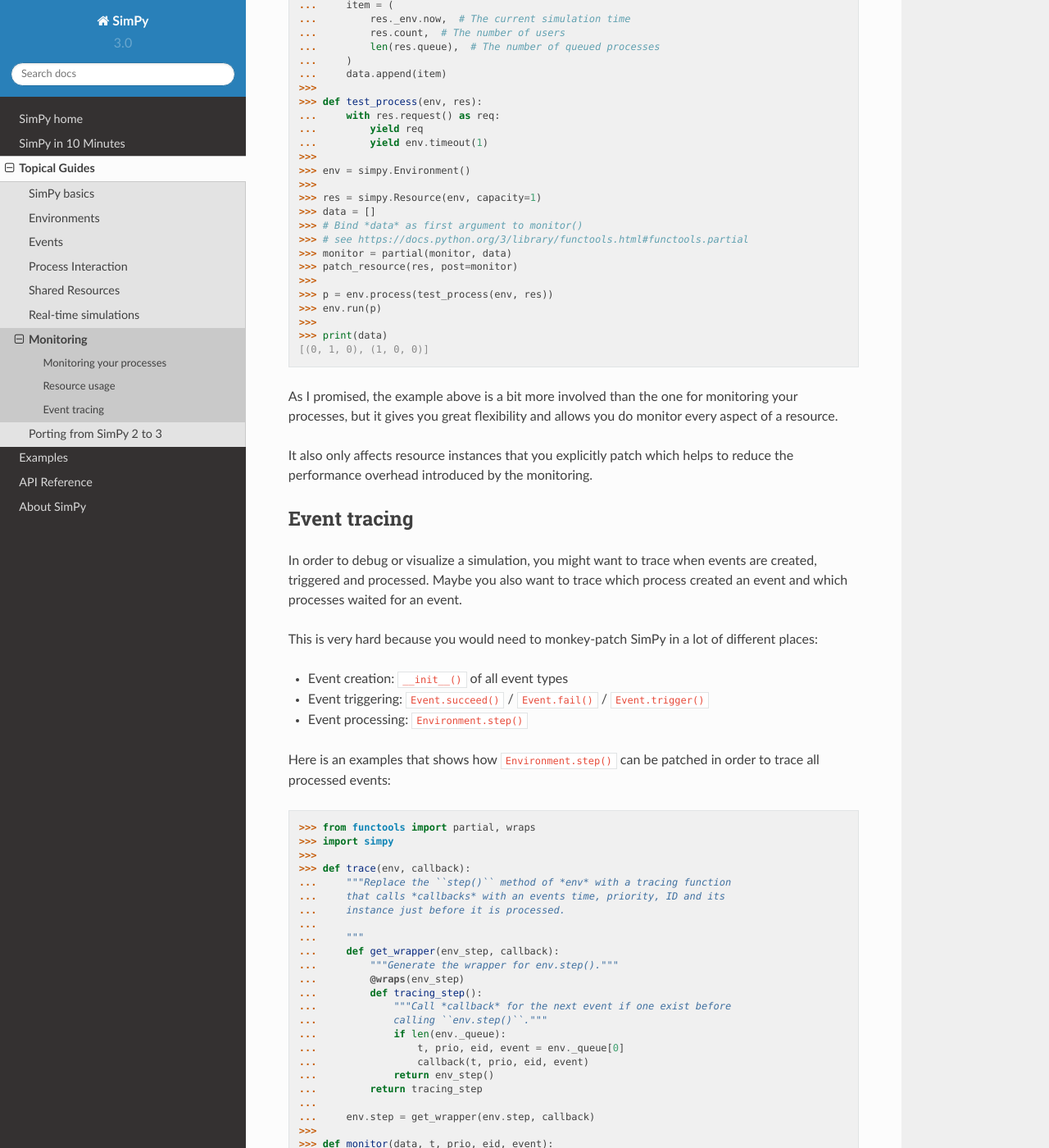
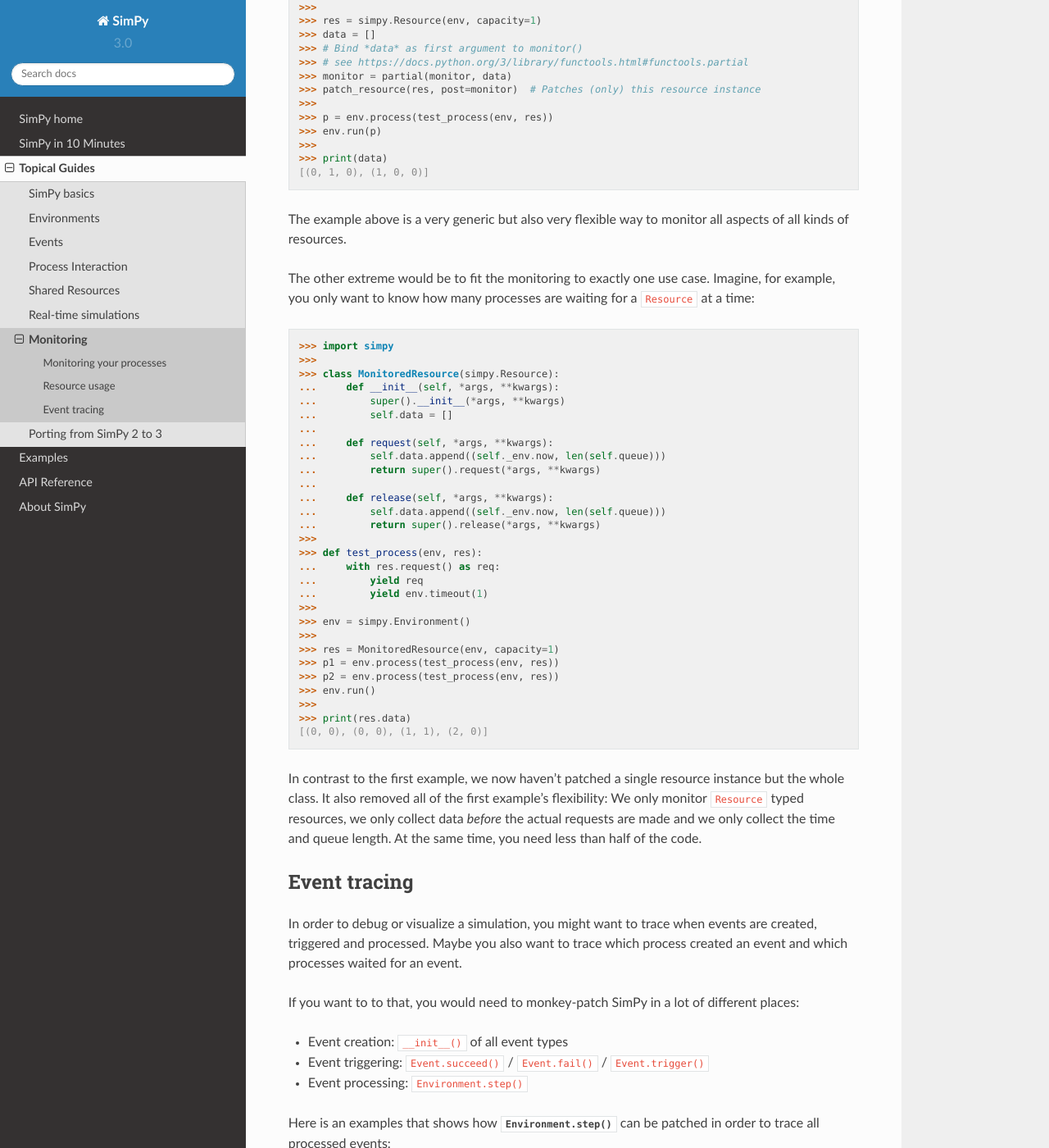
Before and after one commit to cristiklein/simpy, a Sphinx documentation site: the page built from docs/topical_guides/monitoring.rst, in a window 1280 px wide and 1400 px high, scrolled down 2854 px. Shown: the whole window at 82% size. Built offline with Sphinx 7.4.7 and the Read the Docs theme 2.0.0, drawn with Linux system fonts in a browser that asks for light colours; pages that are not in the unit, such as notebooks, are missing from menus; the version number is read from the project's files by our own code; some of the changed text lies outside the part shown.

Commit message:
Updated the monitoring guide.

```diff
--- a/docs/topical_guides/monitoring.rst
+++ b/docs/topical_guides/monitoring.rst
@@ -2,18 +2,15 @@
 Monitoring
 ==========
 
-Monitoring is a relatively complex topic.  There are a lot of different
-use-cases with lots of variations.
+Monitoring is a relatively complex topic with a lot of different use-cases and
+lots of variations.
 
-We once tried to create a monitoring system that covers all possible use-cases
-we could think of, but it quickly became too complex and hard to use, so we
-abandoned it.
+This guide presents some of the more common and more interesting ones.  It’s
+purpose is to give you some hints and ideas how you can implement simulation
+monitoring tailored to your use-cases.
 
-For these reasons, SimPy does currently not come with any built-in monitoring
-functionality.  This guide is rather a cookbook with various receipts that you
-can apply or modify.
+So, before you start, you need to define them:
 
-Before you start, you need to define your use-case:
 
 *What* do you want to monitor?
 
@@ -22,6 +19,7 @@ Before you start, you need to define your use-case:
 - :ref:`Resource usage <resource-usage>`?
 
 - :ref:`Trace all events of the simulation <event-tracing>`?
+
 
 *When* do you want to monitor?
 
@@ -109,20 +107,14 @@ to monitor:
 - For *PreemptiveResource*, you may want to measure how often preemption occurs
   over time.
 
-This list is not exhaustive, but should cover the most relevant things.  As you
-can see you could possibly gather a lot of data from resources but most
-simulations we are aware don't need any resource monitoring at all or
-require only a small subset of the things listed above.  So instead of
-implementing a resource monitoring system that probably misses the requirements
-of most users, we left the resources unmonitored by default.
+In contrast to your processes, you don't have direct access to the code of the
+built-in resource classes.  But this doesn't prevent you from monitoring them.
 
-In contrast to your processes, you don't have direct access to the code of the
-built-in resource classes.  One way to add monitoring capabilities to resources
-is monkey-patching.  This makes resource monitoring a bit more complex,
-however.
+Monkey-patching some of a resource's methods allows you gather all the data
+you need.
 
-Here is a generic example that demonstrate how you can add callbacks to
-a resource that get called just before or after a *get / request* or *put
+Here is an example that demonstrate how you can add callbacks to
+a resource that get called just before or after a *get / request* or a *put
 / release* event:
 
 .. code-block:: python
@@ -182,7 +174,7 @@ a resource that get called just before or after a *get / request* or *put
    >>> # Bind *data* as first argument to monitor()
    >>> # see https://docs.python.org/3/library/functools.html#functools.partial
    >>> monitor = partial(monitor, data)
-   >>> patch_resource(res, post=monitor)
+   >>> patch_resource(res, post=monitor)  # Patches (only) this resource instance
    >>>
    >>> p = env.process(test_process(env, res))
    >>> env.run(p)
@@ -190,12 +182,50 @@ a resource that get called just before or after a *get / request* or *put
    >>> print(data)
    [(0, 1, 0), (1, 0, 0)]
 
-As I promised, the example above is a bit more involved than the one for
-monitoring your processes, but it gives you great flexibility and allows you
-do monitor every aspect of a resource.
+The example above is a very generic but also very flexible way to monitor all
+aspects of all kinds of resources.
 
-It also only affects resource instances that you explicitly patch which helps
-to reduce the performance overhead introduced by the monitoring.
+The other extreme would be to fit the monitoring to exactly one use case.
+Imagine, for example, you only want to know how many processes are waiting for
+a ``Resource`` at a time:
+
+.. code-block:: python
+
+   >>> import simpy
+   >>>
+   >>> class MonitoredResource(simpy.Resource):
+   ...     def __init__(self, *args, **kwargs):
+   ...         super().__init__(*args, **kwargs)
+   ...         self.data = []
+   ...
+   ...     def request(self, *args, **kwargs):
+   ...         self.data.append((self._env.now, len(self.queue)))
+   ...         return super().request(*args, **kwargs)
+   ...
+   ...     def release(self, *args, **kwargs):
+   ...         self.data.append((self._env.now, len(self.queue)))
+   ...         return super().release(*args, **kwargs)
+   >>>
+   >>> def test_process(env, res):
+   ...     with res.request() as req:
+   ...         yield req
+   ...         yield env.timeout(1)
+   >>>
+   >>> env = simpy.Environment()
+   >>>
+   >>> res = MonitoredResource(env, capacity=1)
+   >>> p1 = env.process(test_process(env, res))
+   >>> p2 = env.process(test_process(env, res))
+   >>> env.run()
+   >>>
+   >>> print(res.data)
+   [(0, 0), (0, 0), (1, 1), (2, 0)]
+
+In contrast to the first example, we now haven't patched a single resource
+instance but the whole class.  It also removed all of the first example's
+flexibility: We only monitor ``Resource`` typed resources, we only collect data
+*before* the actual requests are made and we only collect the time and queue
+length.  At the same time, you need less than half of the code.
 
 
 .. _event-tracing:
@@ -203,12 +233,13 @@ to reduce the performance overhead introduced by the monitoring.
 Event tracing
 -------------
 
-In order to debug or visualize a simulation, you might want to trace
-when events are created, triggered and processed.  Maybe you also want
-to trace which process created an event and which processes waited for
-an event.
+.. currentmodule:: simpy.core
 
-This is very hard because you would need to monkey-patch SimPy in a lot of
+In order to debug or visualize a simulation, you might want to trace when
+events are created, triggered and processed.  Maybe you also want to trace
+which process created an event and which processes waited for an event.
+
+If you want to to that, you would need to monkey-patch SimPy in a lot of
 different places:
 
 - Event creation: ``__init__()`` of all event types
@@ -218,7 +249,7 @@ different places:
 
 - Event processing: ``Environment.step()``
 
-Here is an examples that shows how ``Environment.step()`` can be patched in
+Here is an examples that shows how :meth:`Environment.step()` can be patched in
 order to trace all processed events:
 
 .. code-block:: python
@@ -271,6 +302,6 @@ order to trace all processed events:
 
 The example above is inspired by a pull request from Steve Pothier.
 
-You can apply the same concepts if you also want to monitor event creation or
-triggering, but you should make sure that you patch *all* required parts of
-SimPy or you'll miss some events.
+Using the same concepts, you can also patch :meth:`Environment.schedule()`.
+This would give you central access to the information when which event is
+schedule for what time.
```
Also changed, not shown: other parts of docs/topical_guides/monitoring.rst (+1 -1 lines).
